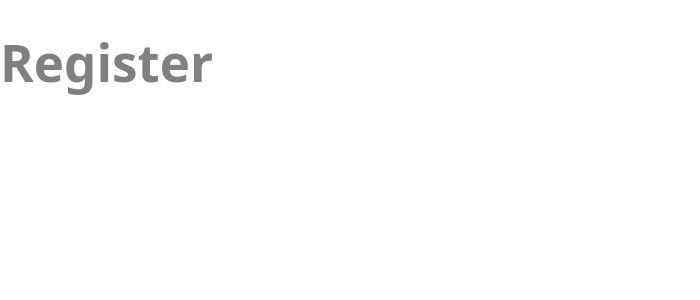
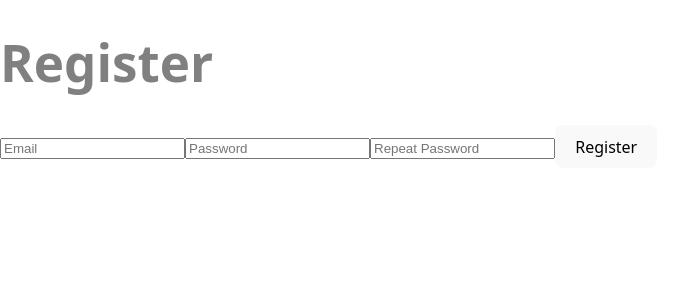
Before and after one commit to AndrewPereira0804/madeportal, a React (Vite) app: page /register in a window 1280 px wide. Shown: the top 300 px of the page, without its empty margins (0-700 px from the left). Built offline with nearby package versions, Linux system fonts and the light colour scheme.

Commit message:
Added role look up from Supabase, gave admin access to admin page and created registration page

```diff
--- /dev/null
+++ b/src/auth/useRoles.tsx
@@ -0,0 +1,38 @@
+// src/auth/useRoles.ts
+import { useEffect, useState } from "react";
+import supabase from "../config/supabaseClient";
+import { useAuth } from "./authProvider";
+
+export default function useRoles() {
+  const { session } = useAuth();
+  // return an array of zero-or-more role slugs; empty when not logged in or no
+  // roles assigned
+  const [roles, setRoles] = useState<string[]>([]);
+
+  useEffect(() => {
+    if (session?.user?.id) {
+      // select every linked role's slug. `!inner` makes the joined rows appear
+      // at the top level, which simplifies mapping.
+      supabase
+        .from("user_roles")
+        .select("roles!inner(slug)")
+        .eq("user_id", session.user.id)
+        .then(({ data, error }) => {
+          if (error) {
+            console.warn("could not fetch user roles", error);
+            setRoles([]);
+          } else {
+            setRoles(
+              data?.map((r: any) => r.roles.slug as string) ?? []
+            );
+          }
+        });
+    } else {
+      setRoles([]);
+    }
+  }, [session]);
+
+  console.log("User session:", session);
+  console.log("useRoles (array):", { session, roles });
+  return roles;
+}
--- a/src/pages/Home.tsx
+++ b/src/pages/Home.tsx
@@ -1,9 +1,16 @@
 // at the top of Home.tsx
 import { useAuth } from "../auth/authProvider";   // <-- grab the hook
 import { Link } from "react-router-dom";         // <-- for navigation links
+import useRoles from "../auth/useRoles";
+import { Navigate, useLocation, useNavigate } from "react-router-dom";
 
 export default function Home() {
   const { session, signOut } = useAuth();        // session==null when no user
+  const roles = useRoles();                         // now an array
+  const nav = useNavigate();
+  const location = useLocation() as any;
+  const from = location.state?.from || "/";
+
 
   return (
     <>
@@ -13,7 +20,11 @@ export default function Home() {
         Try: <Link to="/login">Login</Link> |{" "}
         <Link to="/register">Register</Link> | <Link to="/app">App</Link>
       </p>
-
+      {roles.includes("admin") && (
+        <p>
+          <Link to="/admin">Go to Admin Page</Link>
+        </p>
+      )}
       {session && (
         <button onClick={signOut}>
           Logout
--- a/src/pages/Register.tsx
+++ b/src/pages/Register.tsx
@@ -1,3 +1,99 @@
+import { useState } from "react";
+import { useForm } from "react-hook-form";
+import type { SubmitHandler } from "react-hook-form";
+import supabase from "../config/supabaseClient";
+import { useAuth } from "../auth/authProvider";
+import { Navigate, useNavigate } from "react-router-dom";
+
+type FormValues = {
+  email: string;
+  password: string;
+  repeatPassword: string;
+};
+
 export default function Register() {
-  return <h1>Register</h1>;
+  const { session } = useAuth();
+  const navigate = useNavigate();
+  const [errorMessage, setErrorMessage] = useState<string | null>(null);
+
+  const {
+    register,
+    handleSubmit,
+    formState: { errors, isSubmitting },
+  } = useForm<FormValues>();
+
+  const onSubmit: SubmitHandler<FormValues> = async (values) => {
+    setErrorMessage(null);
+    if (values.password !== values.repeatPassword) {
+      setErrorMessage("Passwords do not match");
+      return;
+    }
+
+    const { data, error } = await supabase.auth.signUp({
+      email: values.email,
+      password: values.password,
+    });
+
+    if (error) {
+      setErrorMessage(error.message);
+      return;
+    }
+
+    // if a profiles table exists and you want to mark the account pending
+    if (data.user) {
+      await supabase.from("profiles").insert({
+        id: data.user.id,
+        status: "pending",
+      });
+    }
+
+    // redirect or show a message; supabase sends confirmation email by default
+    navigate("/pending");
+  };
+
+  // already logged in? send them away
+  if (session) {
+    return <Navigate to="/" replace />;
+  }
+
+  return (
+    <>
+      <h1>Register</h1>
+      {errorMessage && <p style={{ color: "red" }}>{errorMessage}</p>}
+      <form className="App" onSubmit={handleSubmit(onSubmit)}>
+        <input
+          type="email"
+          {...register("email", { required: "Email is required" })}
+          placeholder="Email"
+        />
+        {errors.email && (
+          <span style={{ color: "red" }}>{errors.email.message}</span>
+        )}
+
+        <input
+          type="password"
+          {...register("password", { required: "Password is required" })}
+          placeholder="Password"
+        />
+        {errors.password && (
+          <span style={{ color: "red" }}>{errors.password.message}</span>
+        )}
+
+        <input
+          type="password"
+          {...register("repeatPassword", {
+            required: "Repeat password is required",
+          })}
+          placeholder="Repeat Password"
+        />
+        {errors.repeatPassword && (
+          <span style={{ color: "red" }}>{errors.repeatPassword.message}</span>
+        )}
+
+        <button type="submit" disabled={isSubmitting}>
+          Register
+        </button>
+      </form>
+    </>
+  );
 }
```
Also changed, not shown: src/pages/approve.tsx (added).
